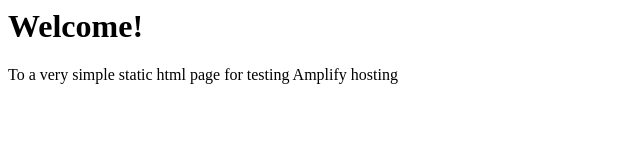
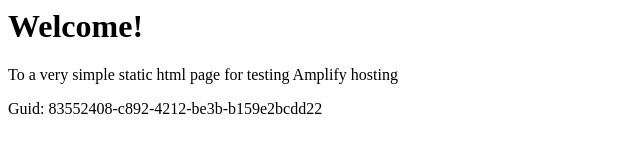
Before and after one commit to aws-aemilia-fra/Github-PR-Commit-Integration-Test-DoNotTouch-Gith-OKSLNVO2-v1-preprod-eu-central-1, a website: page src/index.html in a window 1280 px wide. Shown: the whole page, without its empty margins (0-640 px from the left). Drawn offline with Linux system fonts and the light colour scheme.

Commit message:
commit from integ tests

```diff
--- a/src/index.html
+++ b/src/index.html
@@ -1,3 +1,5 @@
+
+
 <html lang="en">
 
 <head>
@@ -10,6 +12,6 @@
 <body>
     <h1>Welcome!</h1>
     <p>To a very simple static html page for testing Amplify hosting</p>
-</body>
+    <p>Guid: 83552408-c892-4212-be3b-b159e2bcdd22</p></body>
 
 </html>
```
